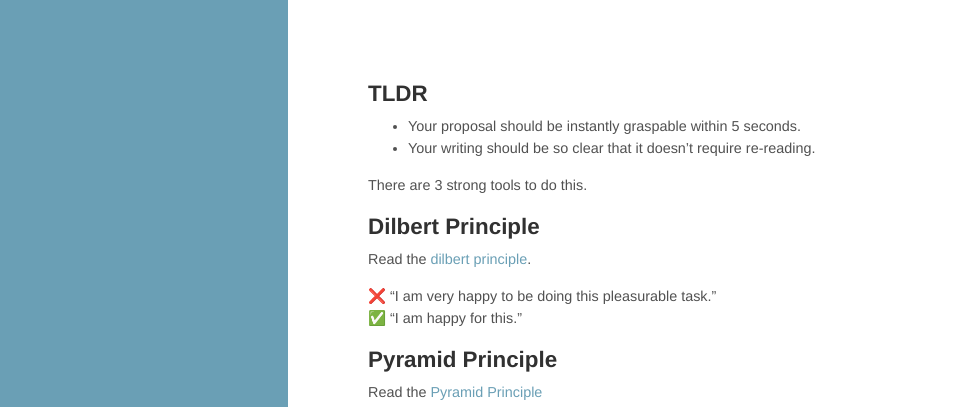
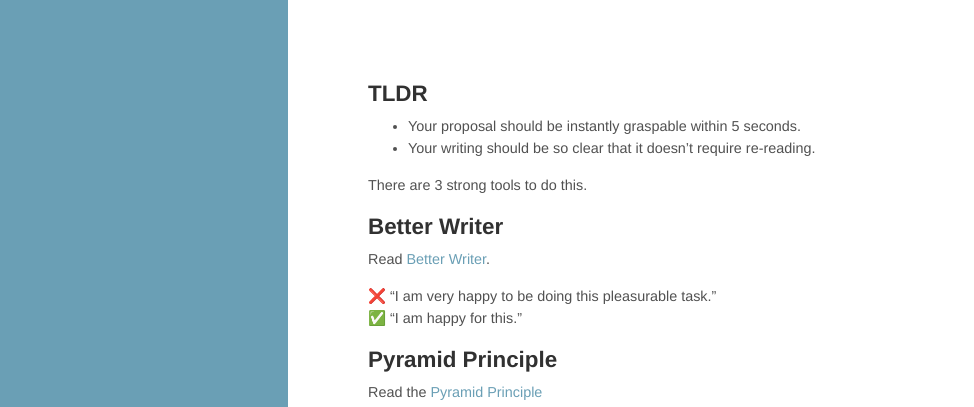
Before and after one commit to demiculus/demiculus.github.io, a Jekyll site: the page built from communication.md, in a window 1280 px wide and 900 px high. Shown: the top 407 px of the window, without its empty margins (0-974 px from the left). Built offline with Jekyll 4.4.1, drawn with Linux system fonts in a browser that asks for light colours; nearby versions of some CDN libraries.

Commit message:
better writer added

```diff
--- a/communication.md
+++ b/communication.md
@@ -10,9 +10,9 @@ title: Communication
 
 There are 3 strong tools to do this.
 
-## Dilbert Principle
+## Better Writer
 
-Read the [dilbert principle](https://dilbertblog.typepad.com/the_dilbert_blog/2007/06/the_day_you_bec.html).
+Read [Better Writer](/better-writer).
 
 ❌ "I am very happy to be doing this pleasurable task."
 ✅ "I am happy for this."
```
